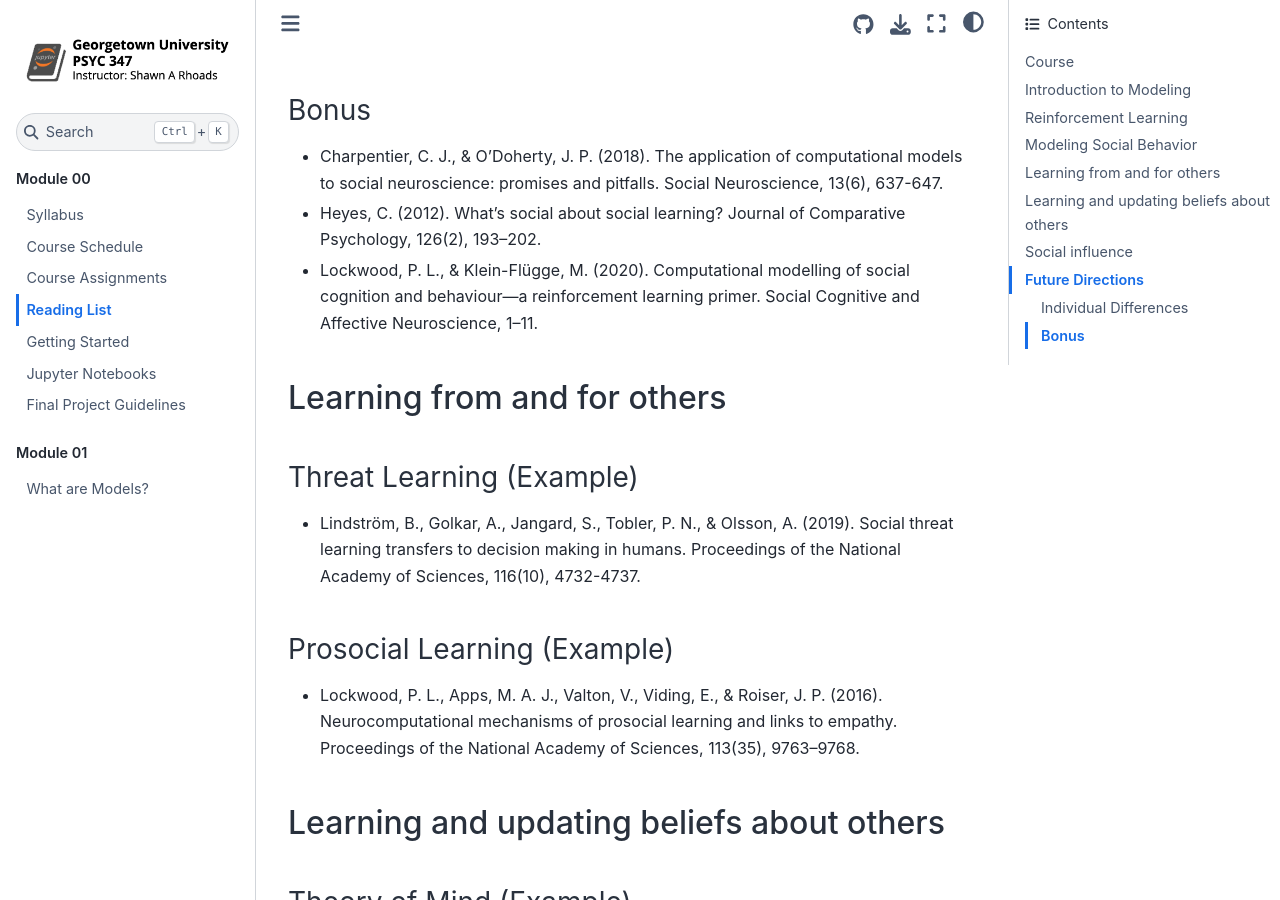
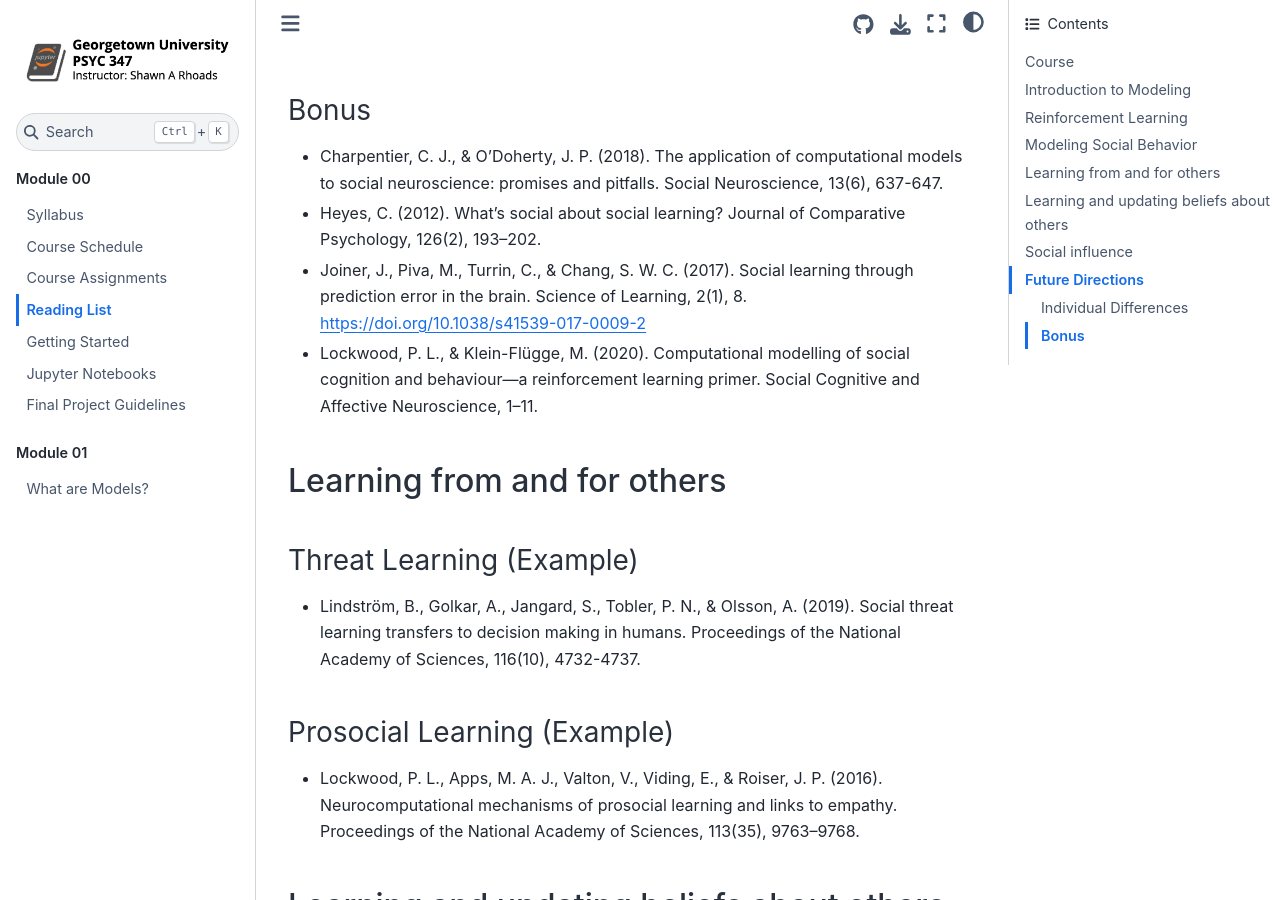
Before and after one commit to shawnrhoads/gu-psyc-347, a Jupyter Book: the page built from docs/module-00-03_Reading-List.md, in a window 1280 px wide and 900 px high, scrolled down 1286 px. Built offline with Jupyter Book 1.0.4 settings and Sphinx 7.4.7 and the Sphinx Book theme 1.1.4, drawn with Linux system fonts in a browser that asks for light colours.

Commit message:
added article to reading list

```diff
--- a/docs/module-00-03_Reading-List.md
+++ b/docs/module-00-03_Reading-List.md
@@ -27,6 +27,7 @@ Cushman, F., & Gershman, S. (2019). Editors’ Introduction: Computational Appro
 #### Bonus
 - Charpentier, C. J., & O’Doherty, J. P. (2018). The application of computational models to social neuroscience: promises and pitfalls. Social Neuroscience, 13(6), 637-647.
 - Heyes, C. (2012). What’s social about social learning? Journal of Comparative Psychology, 126(2), 193–202.
+- Joiner, J., Piva, M., Turrin, C., & Chang, S. W. C. (2017). Social learning through prediction error in the brain. Science of Learning, 2(1), 8. https://doi.org/10.1038/s41539-017-0009-2
 - Lockwood, P. L., & Klein-Flügge, M. (2020). Computational modelling of social cognition and behaviour—a reinforcement learning primer. Social Cognitive and Affective Neuroscience, 1–11.
 
 
```
